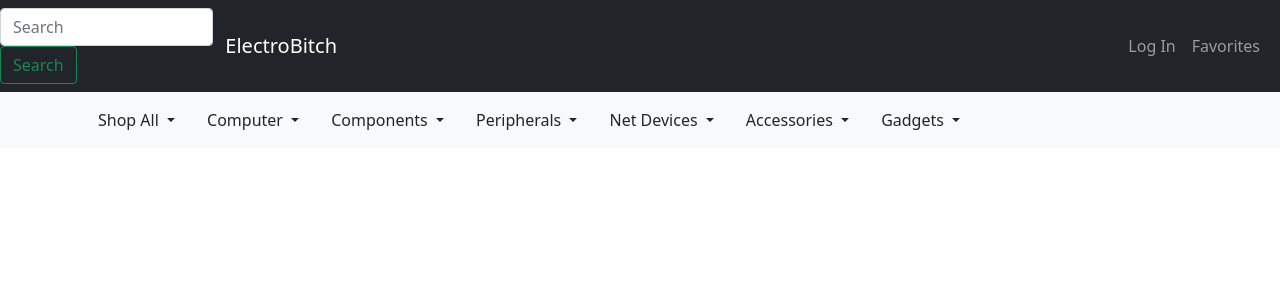
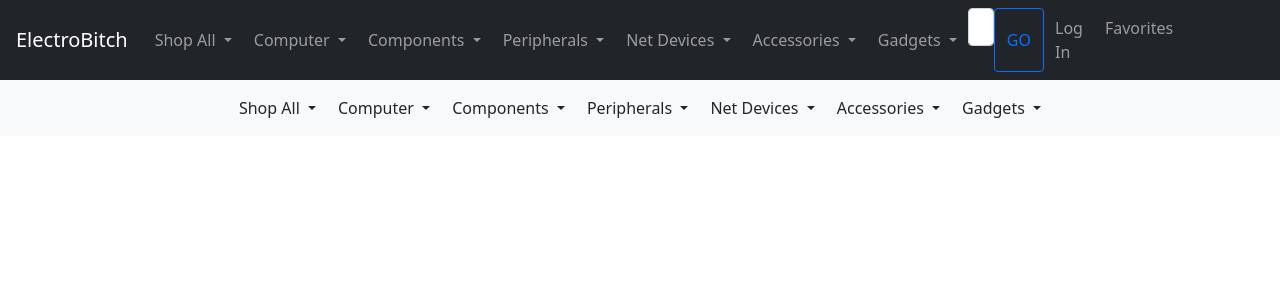
Before and after one commit to cheskapg/ADV-Project, a PHP site: page /HTMLTest.html in a window 1280 px wide. Shown: the top 300 px of the page. Run offline with PHP 8.4, Linux system fonts and the light colour scheme.

Commit message:
added index html(final)

```diff
--- a/HTMLTest.html
+++ b/HTMLTest.html
@@ -1,6 +1,7 @@
 <!DOCTYPE html>
 <html lang="en">
 <!-- TEST EDIT. SYNC BOTTOM - REFRESH REMOTESERVER -->
+
 <head>
     <meta charset="UTF-8">
     <meta http-equiv="X-UA-Compatible" content="IE=edge">
@@ -22,49 +23,142 @@
     <!-- NAVIGATION BAR  ---->
     <section>
         <nav class="navbar navbar-expand-sm navbar-dark bg-dark">
-  <form class="form-inline my-2 my-lg-0">
-                    <input class="form-control mr-sm-2" type="search" placeholder="Search" aria-label="Search">
-                    <button class="btn btn-outline-success my-2 my-sm-0" type="submit">Search</button>
-                  </form>
 
-            <div class="container">
-
-                <a class="navbar-brand" href="#Home">ElectroBitch</a>
+                <div class="container mx-sm-1">
+                    <a class="navbar-brand" href="#Home">ElectroBitch</a>
+                    <button class="navbar-toggler" type="button" data-bs-toggle="collapse" data-bs-target="#navmenu">
+                        <span class="navbar-toggler-icon"></span>
+                    </button>
+                    <div class="div collapse navbar-collapse" id="navmenu">
 
 
-                <button class="navbar-toggler" type="button" data-bs-toggle="collapse" data-bs-target="#navmenu">
+                            <!-- SHOPCAT -->
+                            <ul class="navbar-nav">
 
-                    <span class="navbar-toggler-icon"></span>
-                </button>
+                                <li class="nav-item dropdown">
 
-                <div class="div collapse navbar-collapse" id="navmenu">
-                    <ul class="navbar-nav ms-auto">
+                                    <a class="nav-link dropdown-toggle" href="#" id="navbarDropdown" role="button"
+                                        data-bs-toggle="dropdown">
+                                        Shop All
+                                    </a>
+                                    <div class="dropdown-menu">
+                                        <a class="dropdown-item" href="#">Action</a>
+                                        <a class="dropdown-item" href="#">Another action</a>
+                                        <div class="dropdown-divider"></div>
+                                        <a class="dropdown-item" href="#">Something else here</a>
+                                    </div>
 
-                        <li class="nav-item">
-                            <a href="#Login" class="nav-link">Log In</a>
-                        </li>
-                        <li class="nav-item">
-                            <a href="#Favorites" class="nav-link">Favorites</a>
-                        </li>
+                                </li>
+                                <li class="nav-item dropdown">
+                                    <a class="nav-link dropdown-toggle " href="#" id="navbarDropdown" role="button"
+                                        data-bs-toggle="dropdown">
+                                        Computer
+                                    </a>
+                                    <div class="dropdown-menu">
+                                        <a class="dropdown-item" href="#">Action</a>
+                                        <a class="dropdown-item" href="#">Another action</a>
+                                        <div class="dropdown-divider"></div>
+                                        <a class="dropdown-item" href="#">Something else here</a>
+                                    </div>
+                                </li>
+                                <li class="nav-item dropdown">
+                                    <a class="nav-link dropdown-toggle " href="#" id="navbarDropdown" role="button"
+                                        data-bs-toggle="dropdown">
+                                        Components
+                                    </a>
+                                    <div class="dropdown-menu">
+                                        <a class="dropdown-item" href="#">Action</a>
+                                        <a class="dropdown-item" href="#">Another action</a>
+                                        <div class="dropdown-divider"></div>
+                                        <a class="dropdown-item" href="#">Something else here</a>
+                                    </div>
+                                </li>
+                                <li class="nav-item dropdown">
+                                    <a class="nav-link dropdown-toggle " href="#" id="navbarDropdown" role="button"
+                                        data-bs-toggle="dropdown">
+                                        Peripherals
+                                    </a>
+                                    <div class="dropdown-menu">
+                                        <a class="dropdown-item" href="#">Action</a>
+                                        <a class="dropdown-item" href="#">Another action</a>
+                                        <div class="dropdown-divider"></div>
+                                        <a class="dropdown-item" href="#">Something else here</a>
+                                    </div>
+                                </li>
+                                <li class="nav-item dropdown">
+                                    <a class="nav-link dropdown-toggle " href="#" id="navbarDropdown" role="button"
+                                        data-bs-toggle="dropdown">
+                                        Net Devices
+                                    </a>
+                                    <div class="dropdown-menu">
+                                        <a class="dropdown-item" href="#">Action</a>
+                                        <a class="dropdown-item" href="#">Another action</a>
+                                        <div class="dropdown-divider"></div>
+                                        <a class="dropdown-item" href="#">Something else here</a>
+                                    </div>
+                                </li>
+                                <li class="nav-item dropdown">
+                                    <a class="nav-link dropdown-toggle " href="#" id="navbarDropdown" role="button"
+                                        data-bs-toggle="dropdown">
+                                        Accessories
+                                    </a>
+                                    <div class="dropdown-menu">
+                                        <a class="dropdown-item" href="#">Action</a>
+                                        <a class="dropdown-item" href="#">Another action</a>
+                                        <div class="dropdown-divider"></div>
+                                        <a class="dropdown-item" href="#">Something else here</a>
+                                    </div>
+                                </li>
+                                <li class="nav-item dropdown">
+                                    <a class="nav-link dropdown-toggle " href="#" id="navbarDropdown" role="button"
+                                        data-bs-toggle="dropdown">
+                                        Gadgets
+                                    </a>
+                                    <div class="dropdown-menu">
+                                        <a class="dropdown-item" href="#">Action</a>
+                                        <a class="dropdown-item" href="#">Another action</a>
+                                        <div class="dropdown-divider"></div>
+                                        <a class="dropdown-item" href="#">Something else here</a>
+                                    </div>
+                                </li>
 
+                            </ul>
+                            <ul class="navbar-nav ms-auto">
+                                <form class="form-inline my-2 my-lg-0">
+                                    <input class="form-control mr-sm-2" type="search" placeholder="Search"
+                                        aria-label="Search">
+                                </form>
+
+                                <button class="btn btn-outline-primary " type="submit">GO</button>
+
+                                <li class="nav-item">
+                                    <a href="#Login" class="nav-link">Log In</a>
+                                </li>
+                                <li class="nav-item">
+                                    <a href="#Favorites" class="nav-link">Favorites</a>
+                                </li>
+                        </ul>
+                    </div>
                     </ul>
                 </div>
-            </div>
+
         </nav>
     </section>
     <!-- SHOP CATEGORIES -->
     <section>
 
-        <nav class="navbar navbar-expand-sm navbar-light bg-light navbar-light">
-            <div class="container">
+        <nav class="navbar navbar-toggleable-sm navbar-expand-sm navbar-light bg-light navbar-light ">
+            <div class="container ">
                 <button class="navbar-toggler" type="button" data-bs-toggle="collapse" data-bs-target="#ctgmenu">
 
                     <span class="navbar-toggler-icon"></span>
                 </button>
 
-                <div class="div collapse navbar-collapse" id="ctgmenu">
-                    <ul class="list-group list-group-horizontal">
+                <div class="div collapse navbar-collapse list-group" id="ctgmenu">
+                    <ul class="navbar-nav">
+
                         <li class="nav-item dropdown">
+
                             <a class="nav-link dropdown-toggle text-dark" href="#" id="navbarDropdown" role="button"
                                 data-bs-toggle="dropdown">
                                 Shop All
--- a/styles.css
+++ b/styles.css
@@ -1,7 +1,56 @@
-ul {
-    list-style-type: none;
+*{
+  margin: 0;
+  padding: 0;
+}
+
+.header{
+
+}
+/* UPPERMOST HEADER */
+.nav-bar{
+
+  background-color: black;
+
+}
+.nav-bar p, .nav-link a, .fs a{
+  color: white;
+  font-size: 10px;
+}
+.nav-link{
+
+  list-style: none;
+
+}
+.nav-link a, .fs a{
+  text-decoration: none;
+  margin: 0px 2px;
+  padding: 0px;
+}
+
+
+/* main header */
+.navbar-nav a{
+  text-decoration: none;
+  margin:0px 3px;
+  color: black;
+
+}
+
+
+
+/*----------queries---------- */
+/* medium */
+@media(min-width:768px){
+
+
+  .search-input{
+    max-width:30%;
   }
+}
+/* large */
+@media (min-width:992px){
 
-.bi{
-color: white;
+  .search-input{
+    max-width:30%;
+  }
 }
```
Also changed, not shown: index.html (added, +199 -0 lines), 1 other file.
